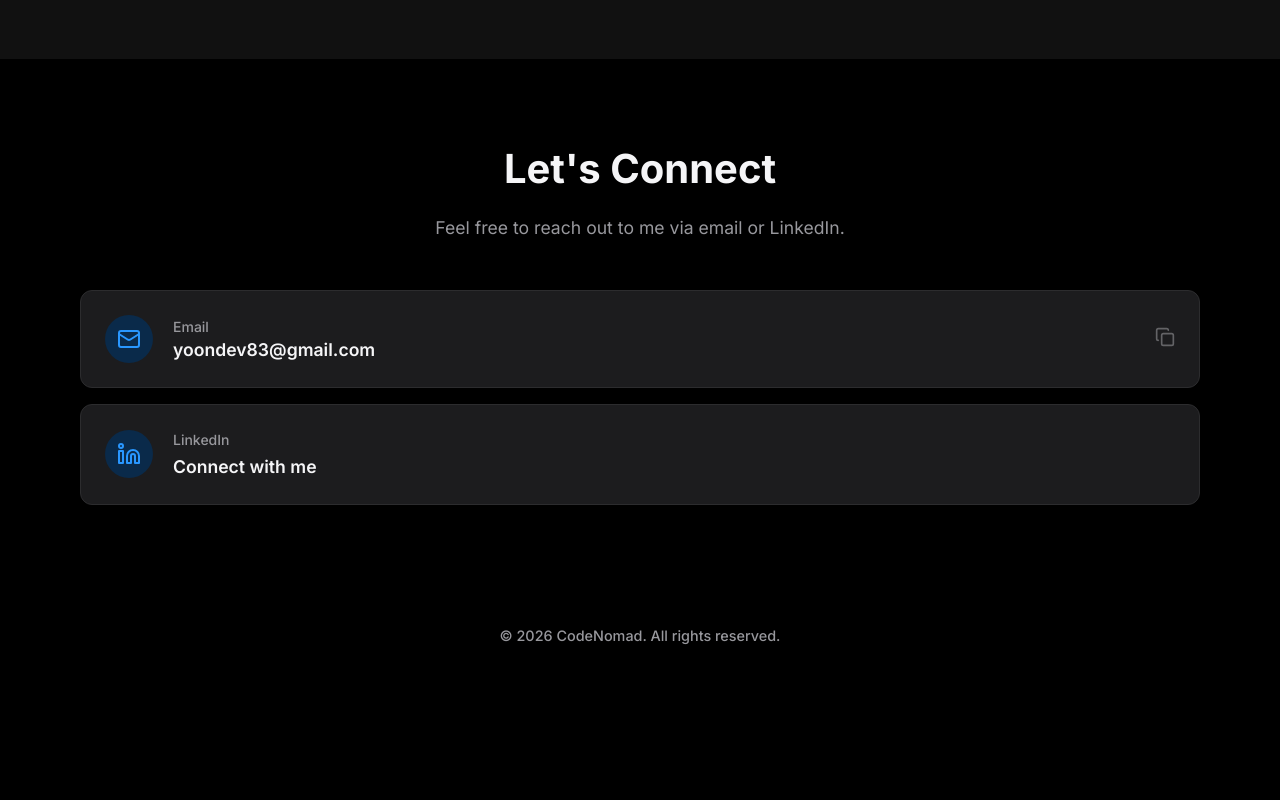
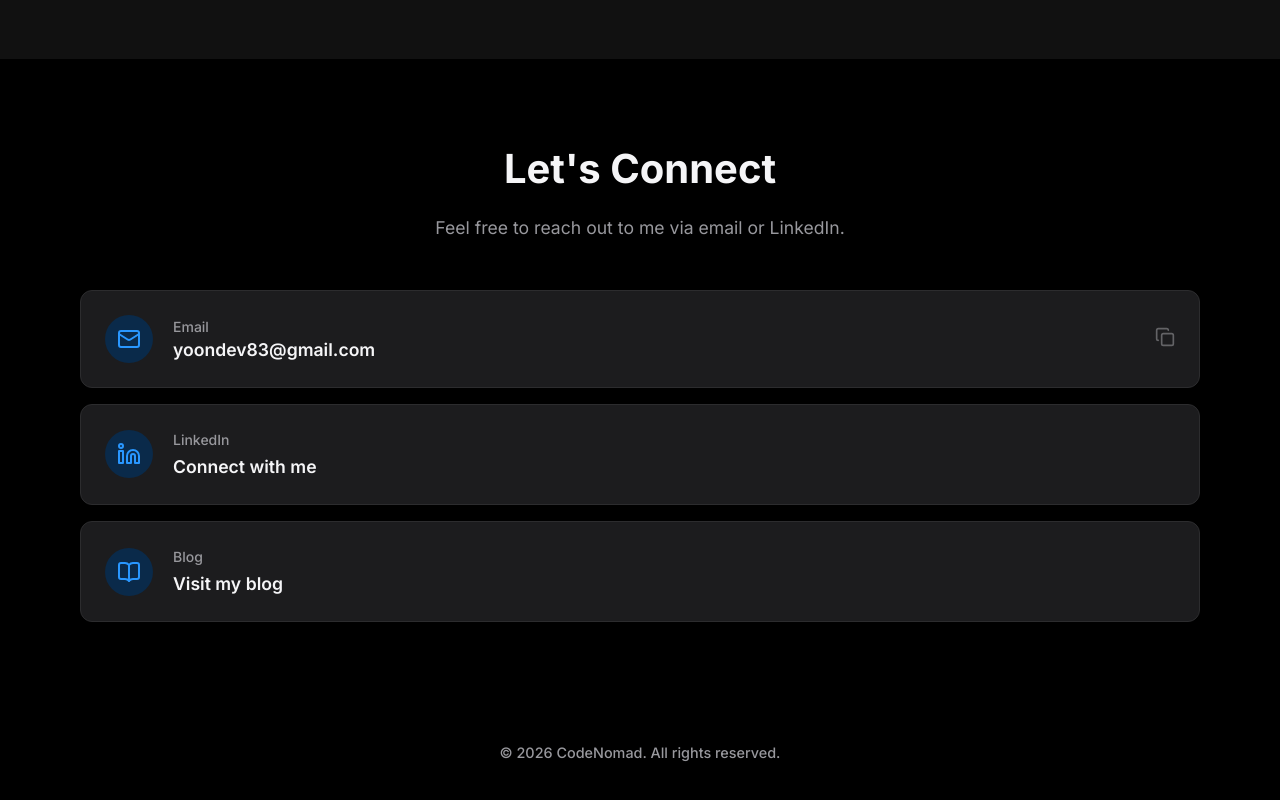
Before and after one commit to yoondev83/codenomad-landing, a React (Vite) app: page / in a window 1280 px wide. Shown: the part 3894-4694 px from the top of the page. Before the commit the page ends 4581 px from the top, so only its background shows below. Built offline with nearby package versions, Linux system fonts and the light colour scheme.

Commit message:
feat: add blog link to contact section

```diff
--- a/src/components/Contact/Contact.jsx
+++ b/src/components/Contact/Contact.jsx
@@ -1,5 +1,5 @@
 import React, { useState } from 'react';
-import { Mail, Copy, CheckCircle } from 'lucide-react';
+import { Mail, Copy, CheckCircle, BookOpen } from 'lucide-react';
 
 const LinkedinIcon = ({ size }) => (
   <svg
@@ -50,6 +50,18 @@ export default function Contact({ settings, language }) {
     }
   };
 
+  const handleBlogClick = (e) => {
+    e.preventDefault();
+
+    const confirmMessage = language === 'en'
+      ? 'Do you want to leave this page and open the blog?'
+      : '현재 페이지를 벗어나 블로그로 이동하시겠습니까?';
+
+    if (window.confirm(confirmMessage)) {
+      window.open(settings.blog, '_blank');
+    }
+  };
+
   return (
     <section className={`section ${styles.contact}`} id="contact">
       <div className={`container ${styles.contactContainer}`}>
@@ -83,6 +95,18 @@ export default function Contact({ settings, language }) {
               <span className={styles.cardValue}>Connect with me</span>
             </div>
           </a>
+
+          {settings.blog && (
+            <a href={settings.blog} className={`reveal stagger-4 ${styles.contactCard}`} onClick={handleBlogClick}>
+              <div className={styles.iconWrapper}>
+                <BookOpen size={24} />
+              </div>
+              <div className={styles.cardInfo}>
+                <span className={styles.cardLabel}>Blog</span>
+                <span className={styles.cardValue}>{language === 'en' ? 'Visit my blog' : '블로그 방문하기'}</span>
+              </div>
+            </a>
+          )}
         </div>
       </div>
 
--- a/src/data/portfolio.json
+++ b/src/data/portfolio.json
@@ -1,7 +1,8 @@
 {
   "settings": {
     "email": "yoondev83@gmail.com",
-    "linkedin": "https://www.linkedin.com/in/yoonsukchang/"
+    "linkedin": "https://www.linkedin.com/in/yoonsukchang/",
+    "blog": "https://loitering.tistory.com/"
   },
   "hero": {
     "headlineEn": "I'm Yoonsuk Chang.",
```
